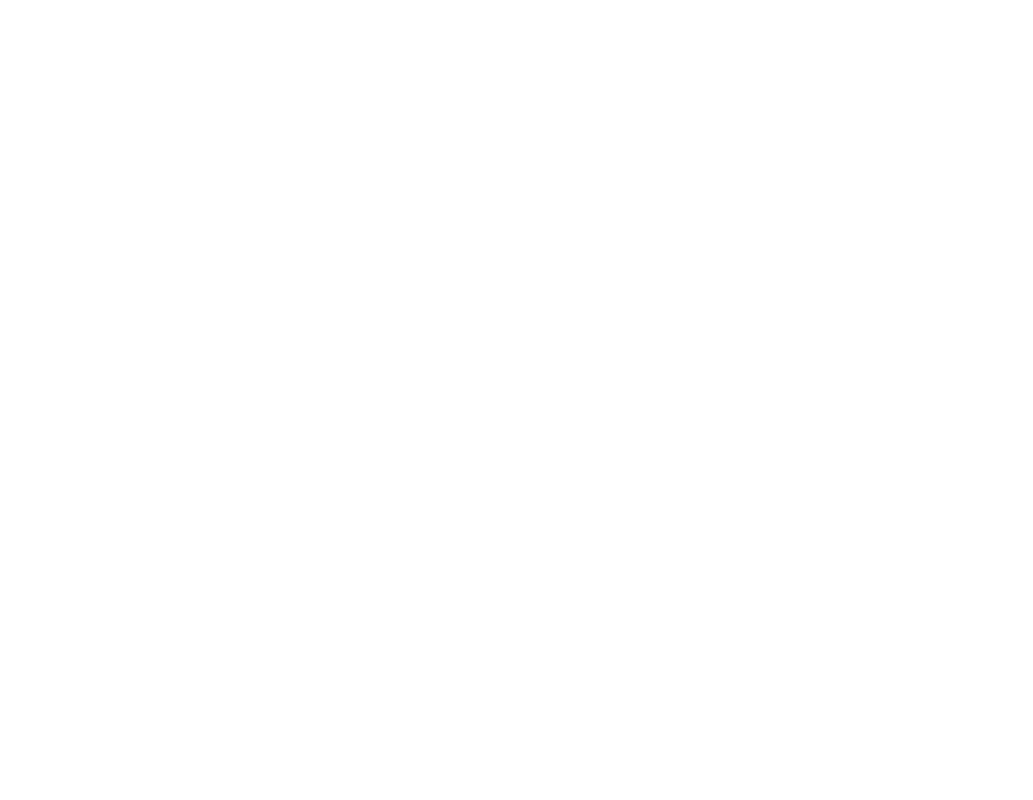
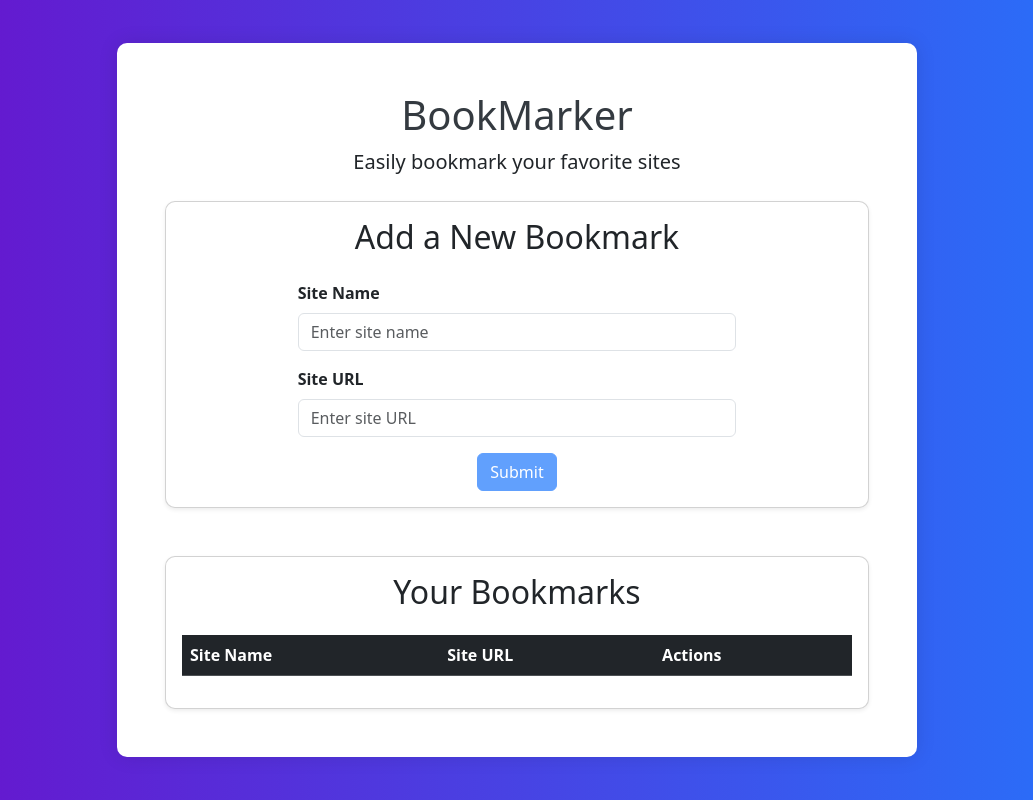
Before and after one commit to nada-R-mohamed/bookmarker, a plain HTML site: page index.html in a window 1280 px wide. Shown: the whole page, without its empty margins (123-1156 px from the left). Drawn offline with nearby package versions, Linux system fonts and the light colour scheme.

Commit message:
make design using bootstrap and custom style

```diff
--- a/index.html
+++ b/index.html
@@ -9,10 +9,77 @@
       integrity="sha384-QWTKZyjpPEjISv5WaRU9OFeRpok6YctnYmDr5pNlyT2bRjXh0JMhjY6hW+ALEwIH"
       crossorigin="anonymous"
     />
+    <link rel="stylesheet" href="style.css" />
     <title>BookMarker</title>
   </head>
   <body>
+    <div class="container p-5">
+      <div class="text-center mb-4">
+        <h1>BookMarker</h1>
+        <p class="lead">Easily bookmark your favorite sites</p>
+      </div>
 
+      <!-- Form Card -->
+      <div class="card shadow-sm mb-5">
+        <div class="card-body">
+          <h2 class="card-title text-center">Add a New Bookmark</h2>
+          <form id="bookmarkForm" class="mt-4">
+            <div class="mb-3 row justify-content-center">
+              <div class="col-md-8">
+                <label for="name" class="form-label fw-bold">Site Name</label>
+                <input
+                  type="text"
+                  class="form-control"
+                  id="name"
+                  placeholder="Enter site name"
+                />
+              </div>
+            </div>
+            <div class="mb-3 row justify-content-center">
+              <div class="col-md-8">
+                <label for="url" class="form-label fw-bold">Site URL</label>
+                <input
+                  type="text"
+                  class="form-control"
+                  id="url"
+                  placeholder="Enter site URL"
+                />
+                <div class="text-danger" id="validationMessage"></div>
+              </div>
+            </div>
+            <div class="text-center">
+              <button
+                type="submit"
+                class="btn btn-primary"
+                id="addBtn"
+                disabled
+              >
+                Submit
+              </button>
+            </div>
+          </form>
+        </div>
+      </div>
+
+      <!-- Bookmarks Table -->
+      <div class="card shadow-sm">
+        <div class="card-body">
+          <h2 class="card-title text-center">Your Bookmarks</h2>
+          <table class="table table-striped table-hover mt-4">
+            <thead class="table-dark">
+              <tr>
+                <th scope="col">Site Name</th>
+                <th scope="col">Site URL</th>
+                <th scope="col">Actions</th>
+              </tr>
+            </thead>
+            <tbody>
+              <!-- Bookmarks will be dynamically added here -->
+            </tbody>
+          </table>
+        </div>
+      </div>
+    </div>
     <script
       src="https://cdn.jsdelivr.net/npm/bootstrap@5.3.3/dist/js/bootstrap.bundle.min.js"
       integrity="sha384-YvpcrYf0tY3lHB60NNkmXc5s9fDVZLESaAA55NDzOxhy9GkcIdslK1eN7N6jIeHz"
--- /dev/null
+++ b/style.css
@@ -0,0 +1,20 @@
+body {
+  background: linear-gradient(to right, #6a11cb, #2575fc);
+  min-height: 100vh;
+  display: flex;
+  align-items: center;
+  justify-content: center;
+}
+.container {
+  max-width: 800px;
+  background: #ffffff;
+  border-radius: 10px;
+  box-shadow: 0 0 20px rgba(0, 0, 0, 0.1);
+}
+.card {
+  border-radius: 10px;
+}
+h1,
+h2 {
+  color: #343a40;
+}
```
